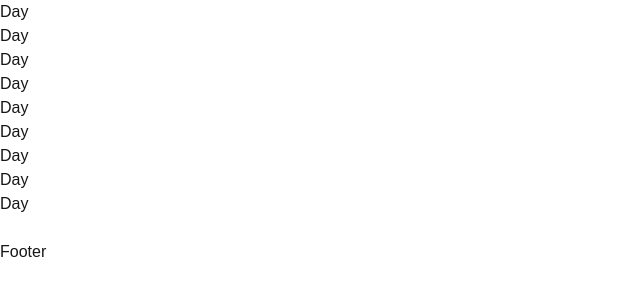
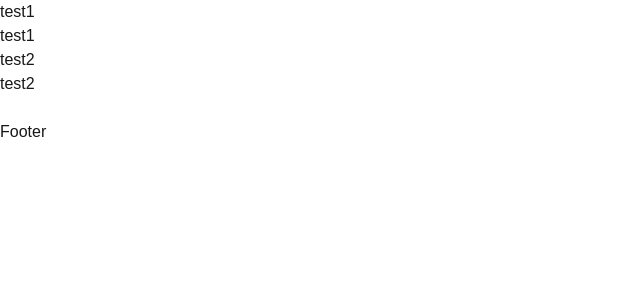
Before and after one commit to AdamKrivoshein/habit-tracker, a Next.js app: page / in a window 1280 px wide. Shown: the top 300 px of the page, without its empty margins (0-640 px from the left). Built offline with nearby package versions, Linux system fonts and the light colour scheme.

Commit message:
Passing string works.

```diff
--- a/src/app/page.tsx
+++ b/src/app/page.tsx
@@ -1,34 +1,37 @@
-function Day() {
+function Day({ text }: { text: string}) {
   return (
     <div>
-      <p>Day</p>
+      <p>{text}</p>
     </div>
   )
 }
 
-function Habit() {
+function Habit({ aDay }: { aDay: string }) {
   return (
     <ul>
-      <Day />
-      <Day />
-      <Day />
+      <Day text={aDay} />
+      <Day text={aDay} />
     </ul>
   )
 }
 
 export default function Home() {
-  /*const day = {
+  interface Day {
+    date: Date;
+    status: boolean
+  }
+
+  const day: Day = {
     date: new Date(2024, 1),
     status: false
   }
   const habit = []
-  const habits = []*/
+  const habits = []
   return (
     <div>
       <main>
-        <Habit />
-        <Habit />
-        <Habit />
+        <Habit aDay="test1" />
+        <Habit aDay="test2" />
       </main>
       <br />
       <footer>
```
